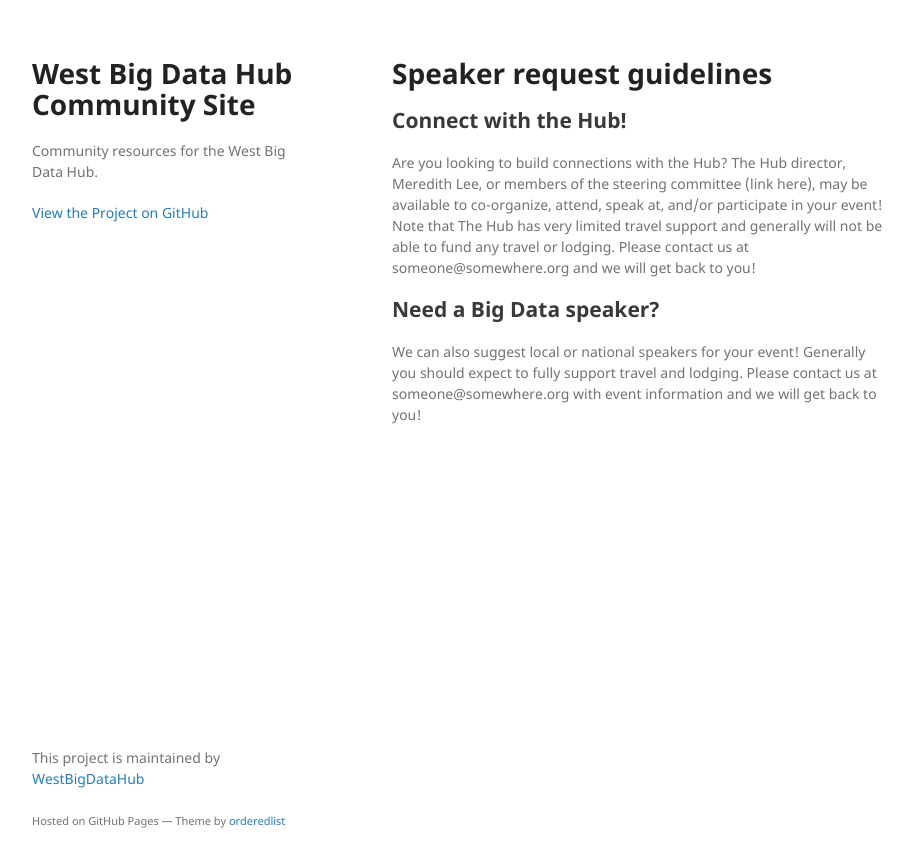
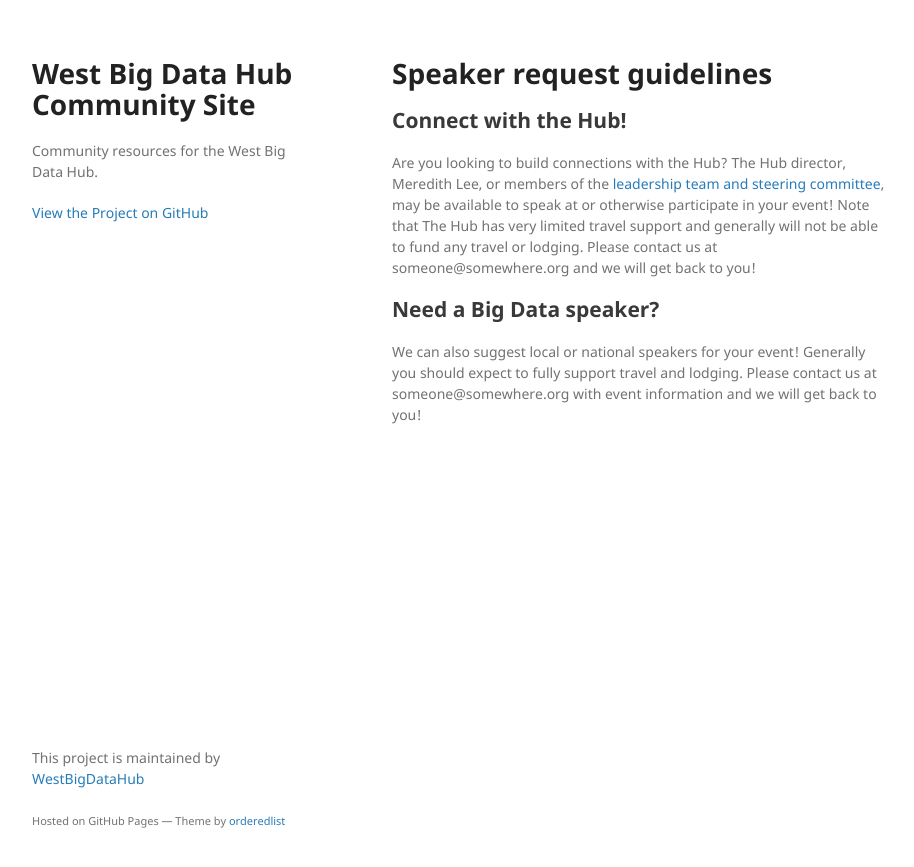
Before and after one commit to WestBigDataHub/community, a Jekyll site: the page built from speaker-request-guidelines.md, in a window 1280 px wide. Shown: the top 867 px of the page, without its empty margins (178-1092 px from the left). Built offline with Jekyll 4.4.1, drawn with Linux system fonts in a browser that asks for light colours; our own code applies the rules of GitHub Pages for plain Markdown files.

Commit message:
upd latest

```diff
--- a/speaker-request-guidelines.md
+++ b/speaker-request-guidelines.md
@@ -3,12 +3,12 @@
 ## Connect with the Hub!
 
 Are you looking to build connections with the Hub?  The Hub director,
-Meredith Lee, or members of the steering committee (link here), may be
-available to co-organize, attend, speak at, and/or participate in your
-event!  Note that The Hub has very limited travel support and
-generally will not be able to fund any travel or lodging.
-Please contact us at someone@somewhere.org and we will get back to
-you!
+Meredith Lee, or members of the
+[leadership team and steering committee](http://westbigdatahub.org/people/),
+may be available to speak at or otherwise participate in your event!
+Note that The Hub has very limited travel support and generally will
+not be able to fund any travel or lodging.  Please contact us at
+someone@somewhere.org and we will get back to you!
 
 ## Need a Big Data speaker?
 
```
Also changed, not shown: ad-hoc-interest.md (+5 -0 lines), event-annc-guidelines.md (+1 -1 lines), index.md (+7 -4 lines), training-information.md (+2 -2 lines).
